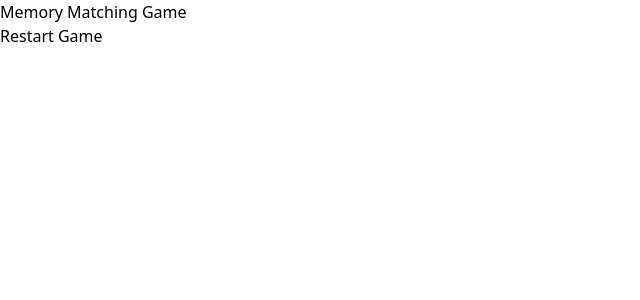
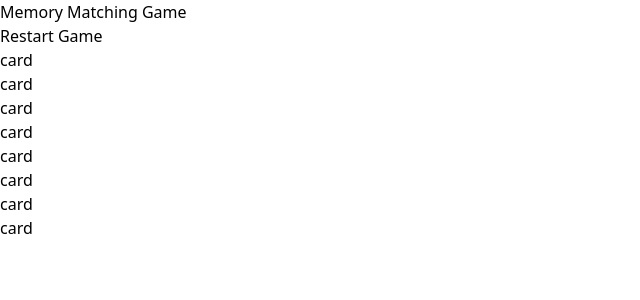
Before and after one commit to Predrag-Jandric/React-memory-game, a React (Vite) app: page / in a window 1280 px wide. Shown: the top 300 px of the page, without its empty margins (0-640 px from the left). Built offline with nearby package versions, Linux system fonts and the light colour scheme.

Commit message:
will ADD: gameboard and most of the logic related to it. yet to make Card.jsx component fully

```diff
--- a/src/App.jsx
+++ b/src/App.jsx
@@ -1,12 +1,12 @@
 import React, { useState } from "react";
 import Header from "./components/Header";
-// import GameBoard from "./components/GameBoard";
+import GameBoard from "./components/GameBoard";
 
 const App = () => {
   return (
     <div className="min-h-screen flex flex-col items-center justify-center bg-gray-100">
       <Header />
-      {/* <GameBoard /> */}
+      <GameBoard />
     </div>
   );
 };
--- /dev/null
+++ b/src/components/GameBoard.jsx
@@ -0,0 +1,43 @@
+import React, { useState, useEffect } from "react";
+// import Card from "./Card";
+
+const GameBoard = () => {
+  const initialCards = ["🍎", "🍌", "🍓", "🍇", "🍎", "🍌", "🍓", "🍇"];
+  const [shuffledCards, setShuffledCards] = useState([]);
+  const [selectedCards, setSelectedCards] = useState([]);
+
+  useEffect(() => {
+    setShuffledCards(shuffleArray(initialCards));
+  }, []);
+
+  const shuffleArray = (array) => {
+    return array
+      .map((value) => ({ value, sort: Math.random() }))
+      .sort((a, b) => a.sort - b.sort)
+      .map(({ value }) => value);
+  };
+
+  const handleCardClick = (index) => {
+    if (selectedCards.length < 2) {
+      setSelectedCards([...selectedCards, index]);
+    }
+  };
+
+  return (
+    <div className="grid grid-cols-4 gap-4">
+      {shuffledCards.map((card, index) => (
+        <p>card</p>
+
+        // <Card
+        //   key={index}
+        //   card={card}
+        //   index={index}
+        //   isFlipped={selectedCards.includes(index)}
+        //   onClick={handleCardClick}
+        // />
+      ))}
+    </div>
+  );
+};
+
+export default GameBoard;
```
Also changed, not shown: src/components/Card.jsx (added).
